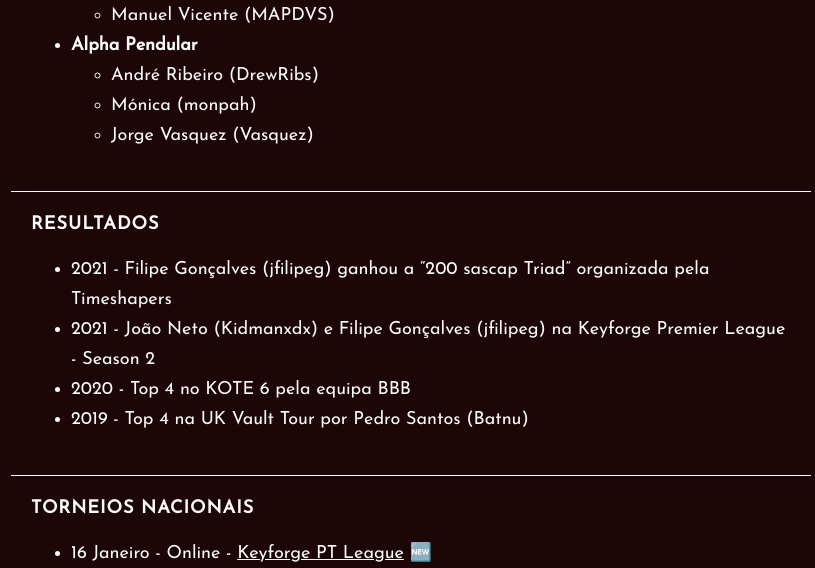
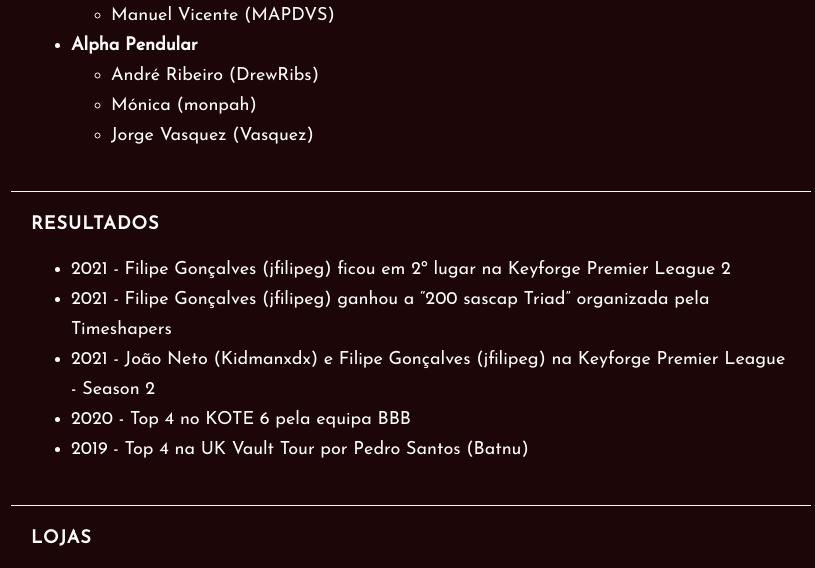
Before and after one commit to keyforge-portugal/website, a Jekyll site: the page built from index.md, in a window 1280 px wide and 1400 px high, scrolled down 1070 px. Shown: the top 568 px of the window, without its empty margins (229-1044 px from the left). Built offline with Jekyll 4.4.1, drawn with Linux system fonts in a browser that asks for light colours; our own code applies the rules of GitHub Pages for plain Markdown files; some of the changed text lies outside the part shown.

Commit message:
Update index.md

```diff
--- a/index.md
+++ b/index.md
@@ -46,28 +46,11 @@ Junta-te à nossa [comunidade](https://discord.gg/tmZWy86c) e participa nos torn
 
 ## Resultados
 
+- 2021 - Filipe Gonçalves (jfilipeg) ficou em 2º lugar na Keyforge Premier League 2
 - 2021 - Filipe Gonçalves (jfilipeg) ganhou a "200 sascap Triad" organizada pela Timeshapers
 - 2021 - João Neto (Kidmanxdx) e Filipe Gonçalves (jfilipeg) na Keyforge Premier League - Season 2
 - 2020 - Top 4 no KOTE 6 pela equipa BBB
 - 2019 - Top 4 na UK Vault Tour por Pedro Santos (Batnu)
-
----
-
-## Torneios Nacionais
-
-- 16 Janeiro - Online - [Keyforge PT League](events/league.html) 🆕
-- 16 Janeiro - Online - [Archon / Short Adaptive](https://www.facebook.com/events/407058697018690/)
-- 2 Janeiro - Online - [Sealed / Age of Ascension / Bo1](https://www.ajogar.com/forum/anuncios/keyforge-sealed-age-of-ascension-online)
-- 1 Janeiro - Online - [Chainbound / Archon / 70 SAS Max / Bo1](https://www.facebook.com/events/509656530011806)
-
----
-
-## Torneios Internacionais
-
-- 13 Março - Online - [The Final Swindle "The Big One"](https://www.thefinalswindle.com)
-- 9 Fevereiro - Online - [KOTE 8](https://docs.google.com/forms/d/e/1FAIpQLSeeXvRGFJKT52n2uiGpPJ7ojMwU3iDombDg3tRmtsbtx15GGA/viewform) 🆕
-- 8 Fevereiro - Online - [Nordic Online League](https://docs.google.com/document/d/1y_S1ooDgCUe0q6zHEp3Nvp1Rchnp6iG3qHpgVWSRzYA/edit#heading=h.13g1okxoegrl) 🆕
-- 16/23 Janeiro - Online - [KeyForge Premier League Season 2 Qualifiers](https://www.crazykillingmachinenetwork.co.uk/post/the-keyforge-premier-league-season-2-qualifiers-are-here) 🆕
 
 ---
 
```
